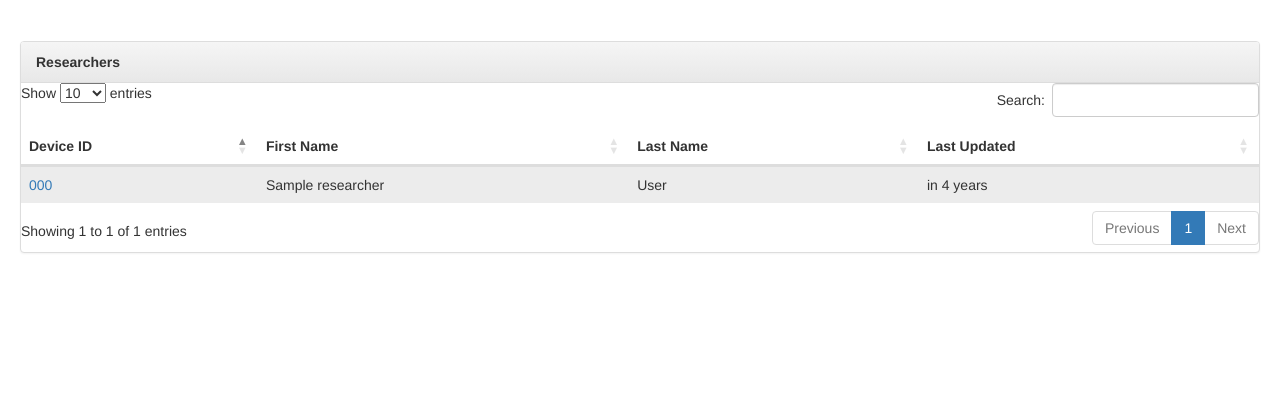
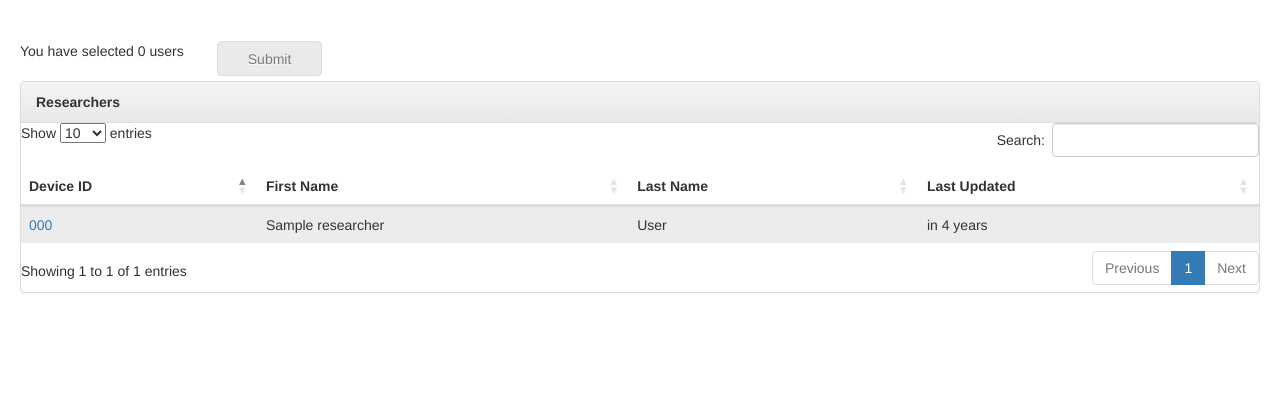
Before and after one commit to gdimitris/FleetManagerBackend, a Flask app: page / in a window 1280 px wide. Shown: the part 51-471 px from the top of the page. Run offline with Flask 2, Linux system fonts and the light colour scheme; tables that the repository leaves empty hold one stand-in row (values such as "Sample post"); some libraries are stand-ins or nearby versions.

Commit message:
Fixed multiselect users

```diff
--- a/Application/static/javascript/map_utilities.js
+++ b/Application/static/javascript/map_utilities.js
@@ -7,7 +7,7 @@ var bar = document.getElementById('locations-bar');
 var barContainer = document.getElementById('barContainer')
 
 function addInfoWindow(marker, location){
-    var contentStr = '<div>' + location.timestamp + '</div>' + '<div>' + location.latitude + ',' + location.longitude + '</div>'
+    var contentStr = '<div>' + new Date(location.timestamp) + '</div>' + '<div>' + location.latitude + ',' + location.longitude + '</div>'
     var infoWindow = new google.maps.InfoWindow({
         content: contentStr
     });
--- a/Application/templates/multiple_users.html
+++ b/Application/templates/multiple_users.html
@@ -79,7 +79,6 @@
 
       });
         var locs = {{ result | safe() }};
-        console.log(locs.locations);
       createUnconnectedLocationsInMap(locs.locations);
     }
 </script>
--- a/Application/templates/users.html
+++ b/Application/templates/users.html
@@ -12,14 +12,13 @@
 
 {% if researchers: %}
 <form id="user-form" method="post" action="/multiselect_users">
-<div class="row" style="margin-bottom:5px;" hidden>
-    <p class="col-md-2" id="user-form-text"> </p><button id="users-form-button" onclick="clear_search();" class="btn btn-default col-md-1" style="height:35px;" disabled>Submit</button>
+<div class="row" style="margin-bottom:5px;">
+    <p class="col-md-2" id="user-form-text"> </p><button id="users-form-button" onclick="submitForm();" class="btn btn-default col-md-1" style="height:35px;" disabled>Submit</button>
 </div>
     <div class="panel panel-default">
         <div class="panel-heading"><b>Researchers</b></div>
             <table class="table table-striped" id="user-table">
                 <thead>
-                    <!--<th hidden>Selected</th>-->
                     <th>Device ID</th>
                     <th>First Name</th>
                     <th>Last Name</th>
@@ -28,8 +27,7 @@
                 <tbody>
                     {% for researcher in researchers: %}
                         <tr>
-                            <!--<td> <input type="checkbox" name="check" value="{{researcher.phone_id}}" hidden></td>-->
-                            <td> <a href="{{ url_for('show_device_locations', device_id=researcher.phone_id) }}">  {{ researcher.phone_id }}  </a> </td>
+                            <td><a href="{{ url_for('show_device_locations', device_id=researcher.phone_id) }}">{{ researcher.phone_id }}</a></td>
                             <td> {{ researcher.name }}</td>
                             <td> {{ researcher.surname }}</td>
                             {% if researcher.last_updated: %}
@@ -51,7 +49,7 @@
         user_table = $('#user-table').DataTable(
              {
                 "aoColumnDefs": [
-                  { "bSortable": false, "aTargets": [ 0 ] }
+                  { "bSortable": false, "bVisible" : true ,"aTargets": [ 0 ] }
                 ]
              }
         );
@@ -60,7 +58,6 @@
         $('#user-table tbody').on( 'click', 'tr', function () {
             $(this).toggleClass('info');
             var num_selected = user_table.rows(' .info').data().length;
-            console.log($(this).children("input"));
             updateText(num_selected);
             toggleButton(num_selected);
         } );
@@ -72,16 +69,28 @@
 
 <script>
     function toggleButton(selected_checkboxes){
-        if(selected_checkboxes<1)
-            $('#users-form-button').prop('disabled', true);
-        else
-            $('#users-form-button').prop('disabled', false);
+        var shouldBeEnabled = selected_checkboxes<1 ;
+        $('#users-form-button').prop('disabled', shouldBeEnabled);
     }
 
     function updateText(selected){
         $('#user-form-text').html("You have selected "+selected+" users");
     }
 
+    function submitForm(){
+        var selected_ids = $.map(user_table.rows(' .info').data(), function(item){
+            var parser = new DOMParser();
+            var doc = parser.parseFromString(item[0], "text/xml");
+            var id = doc.firstChild.firstChild.data;
+
+            var input = $("<input>").attr("type", "hidden").attr("name", "check").val(id);
+            $('#user-form').append($(input));
+            return id;
+
+        });
+        console.log(selected_ids);
+    }
+
 
 </script>
 
--- a/Application/views.py
+++ b/Application/views.py
@@ -91,7 +91,8 @@ def register_researcher(device_id):
 
 @app.route('/multiselect_users', methods=['POST'])
 def multiselect_users():
-    selected = request.form.getlist('check')
+    selected = request.form.getlist("check")
+    print "Result: %s" % selected
     print "Selected researchers: %s" % len(selected)
     res = get_locations_for_phone_ids(selected)
     entries = jsonify(locations=res)
```
Also changed, not shown: 1 other file.
